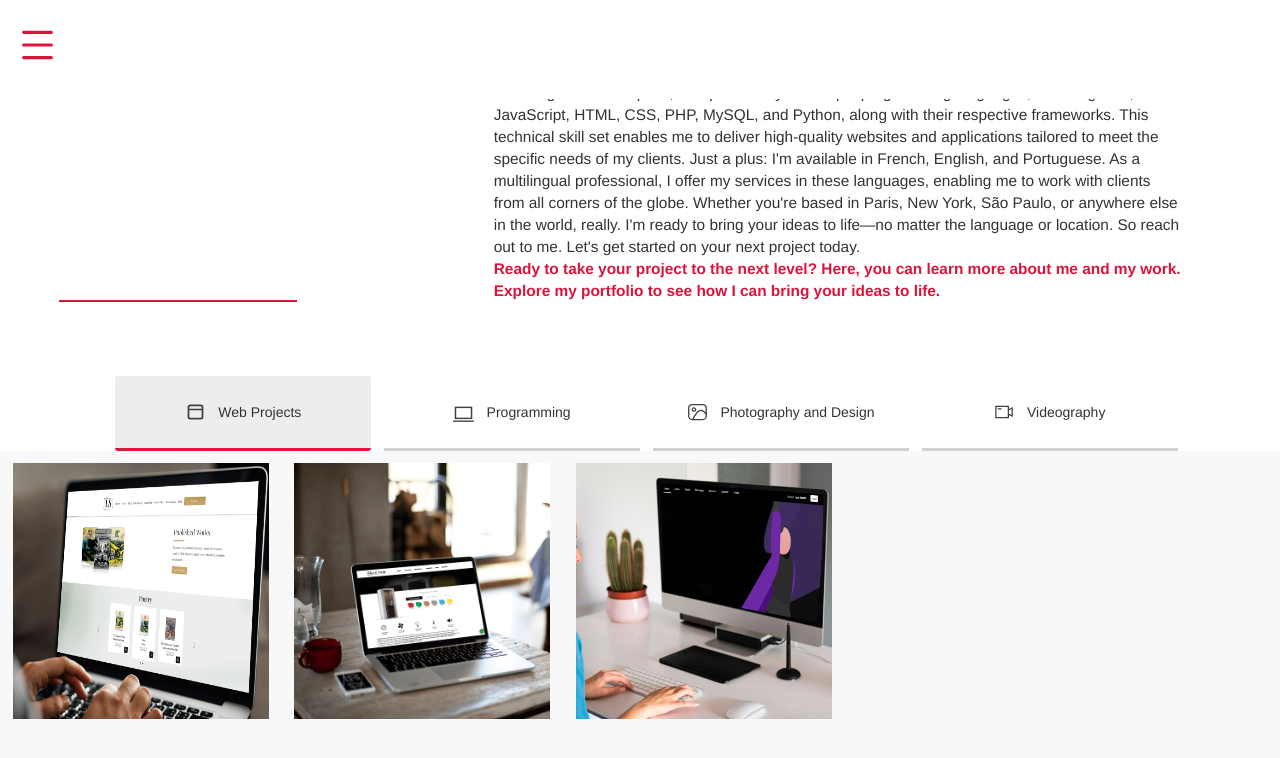
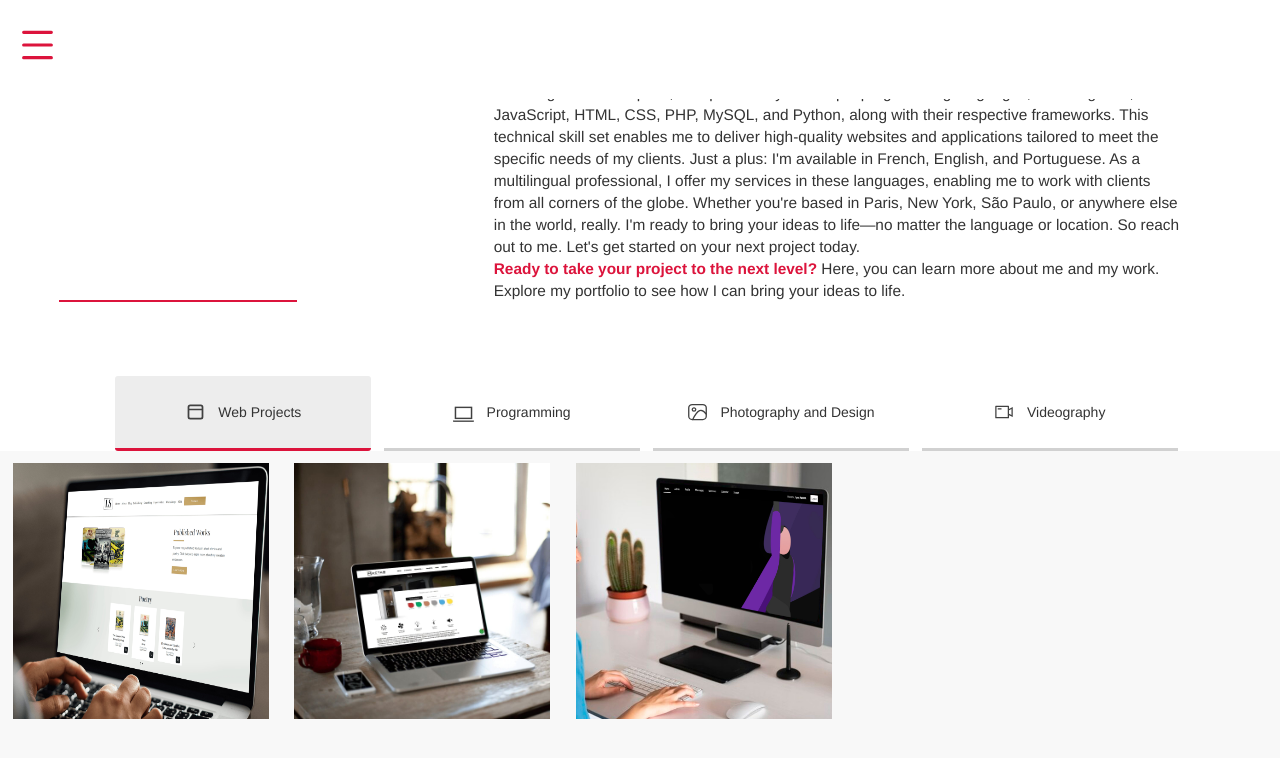
Before and after one commit to lyszt/lyszt.github.io, a Jekyll site: the page built from index.html, in a window 1280 px wide and 900 px high, scrolled down 1127 px. Shown: the top 758 px of the window. Built offline with Jekyll 4.4.1, drawn with Linux system fonts in a browser that asks for light colours; some of the changed lines change nothing that is shown.

Commit message:
More tweaks

```diff
--- a/index.html
+++ b/index.html
@@ -61,12 +61,12 @@ layout: default
   <meta property="og:title" content="João Luís - Designer and Programmer">
   <meta property="og:description"
     content="This is LYSZT. UI/UX design, web & software solutions, and video production services tailored to elevate your business. See recent projects and my experience.">
-  <meta property="og:url" content="https://www.lyszt.github.io/">
+  <meta property="og:url" content="https://www.lyszt.net/">
   <meta property="og:image" content="https://i.imgur.com/XE0vWOA.png">
   <meta charset="utf-8">
   <meta lang="en">
   <meta name="google-translate-customization" content="50cedd4c399ba41-3cc63c25c261b71e-g03cc961129fb2947-10"></meta>
-  <link rel="canonical" href="https://www.lyszt.github.io/" />
+  <link rel="canonical" href="https://www.lyszt.net/" />
 
   <!-- Schema Markup -->
   <script type="application/ld+json">
@@ -74,8 +74,8 @@ layout: default
       "@context": "https://schema.org",
       "@type": "Person",
       "name": "João Luís Almeida Santos",
-      "url": "https://www.lyszt.github.io/",
-      "description": "This is LYSZT. UI/UX design, web & software solutions, and video production services tailored to elevate your business. See recent projects and my experience.",
+      "url": "https://www.lyszt.net/",
+      "description": "I'm a creative specialist with experience with many fields. UI/UX design, web & software solutions, and video production services tailored to help your business. See recent projects and my experience.",
       "sameAs": [
         "https://github.com/lyszt",
         "https://www.linkedin.com/in/lyszt/",
@@ -143,7 +143,7 @@ layout: default
         enabling me to work with clients from all corners of the globe. Whether you're based in Paris, New York, São Paulo, or anywhere else in the world, really.
         I'm ready to bring your ideas to life—no matter the language or location. So reach out to me. Let's get started on your next project today.
         <br>
-        <b>Ready to take your project to the next level? Here, you can learn more about me and my work. Explore my portfolio to see how I can bring your ideas to life.</b>
+        <b>Ready to take your project to the next level?</b> Here, you can learn more about me and my work. Explore my portfolio to see how I can bring your ideas to life.
       </p>
     </div>
   </section>
```
